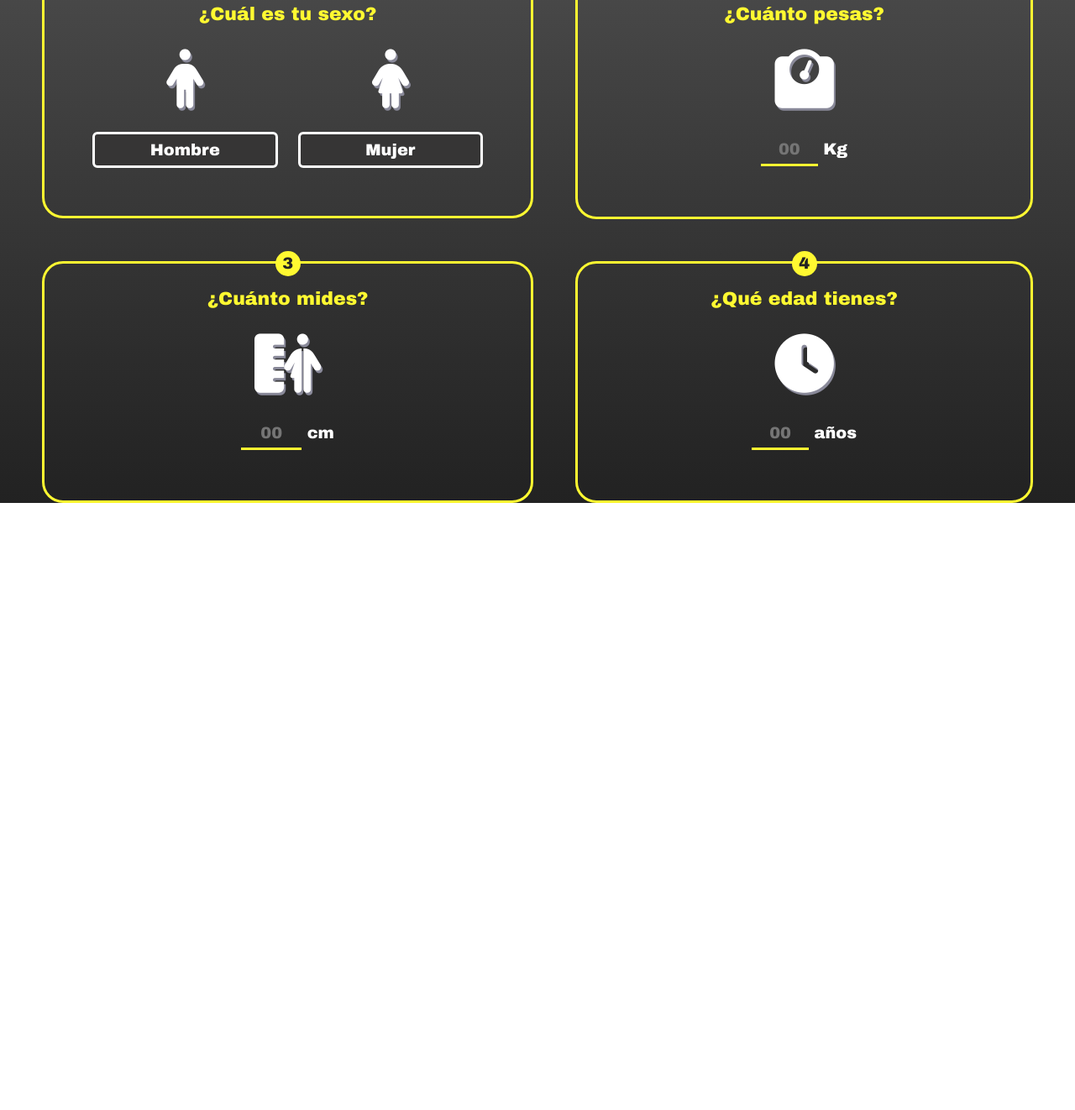
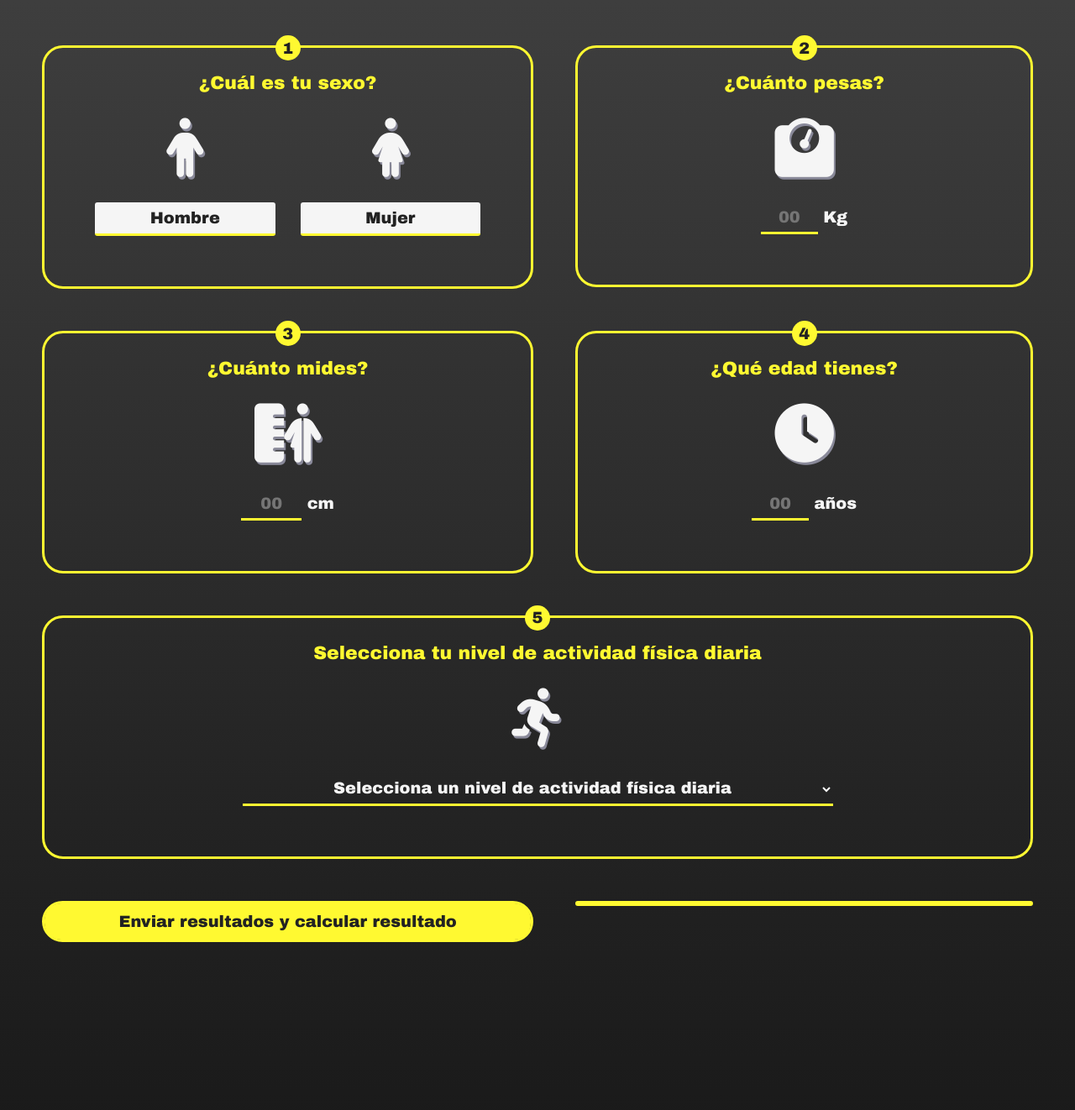
Before and after one commit to devdani672/BulkinetaP.P, a plain HTML site: page bulkineta2.0.html in a window 1280 px wide. Shown: the part 214-1536 px from the top of the page at 84% size. Before the commit the page ends 813 px from the top, so only its background shows below. Drawn offline with Linux system fonts and the light colour scheme.

Commit message:
pregunta 5 y submit

```diff
--- a/bulkineta2.0.css
+++ b/bulkineta2.0.css
@@ -1,5 +1,5 @@
 body {
-	background-image: linear-gradient(to top, #222222, #2e2e2e, #3b3b3b, #484848, #555555);
+	background-image: linear-gradient(to top, #000000, #161616, #242424, #343434, #444444);
 	margin: 0;
 	padding: 0;
 }
@@ -22,6 +22,7 @@ body {
 	height: 90px;
 	border-bottom-right-radius: 50px;
 	align-items: center;
+	box-shadow: 3px 3px 5px #000;
 }
 
 #logo {
@@ -52,10 +53,15 @@ body {
 
 h2, i, #kw{
 	font-size: 2rem;
-	color: #fff;
+	color: #F5F5F5;
 	text-align: center;
 	width: 100%;
-	text-shadow: 2px 3px 0px #898999 ;
+	text-shadow: 2px 3px 0px #898999;
+	font-style: italic;
+}
+
+h2, #kw {
+	margin: 70px 0 70px 0;
 }
 
 #kw1 {
@@ -85,13 +91,14 @@ h2, i, #kw{
 	border-radius: 25px;
 	border: 3px solid #fff931;
 	height: fit-content;
+		text-align: center;
 }
 
 .cc__pregunta:nth-child(odd) {
 	margin-left: 50px;
 }
 
-.cc__pregunta:nth-child(even) {
+.cc__pregunta:nth-child(even), .cc__pregunta:last-child  {
 	margin-right: 50px;
 }
 
@@ -137,19 +144,18 @@ input[type="radio"] {
 
 input[type="radio"] + label {
     display: inline-block;
-    color: #fff;
+    color: #222;
 	padding: 8px;
-	background: #363535;
+	background: #F5F5F5;
 	border-radius: 3px;
-	outline: 3px solid #fff;
     cursor: pointer;
     text-align: center;
+    border-bottom: 3px solid #fff931;
 
 }
 
 input[type="radio"]:checked + label, #hombre:hover, #mujer:hover{
-    color: #fff931;
-   	outline: 3px solid #fff931;
+   	background: #fff931;
 
 }
 
@@ -173,10 +179,6 @@ input[type="radio"]:checked + label, #hombre:hover, #mujer:hover{
 	margin: 30px 0 30px 0;
 }
 
-.cc__pregunta {
-	text-align: center;
-}
-
 #peso-input, #altura-input, #edad-input {
 	width: 10%;
 	text-align: center;
@@ -184,13 +186,13 @@ input[type="radio"]:checked + label, #hombre:hover, #mujer:hover{
 	outline: none;
 	border: none;
 	border-bottom: 3px solid #fff931;
-	color: #fff;
+	color: #F5F5F5;
 	margin-bottom: 60px;
 	padding: 7px;
 }
 
 #respuestas-text {
-	color: #fff;
+	color: #F5F5F5;
 }
 
 #ico4-container {
@@ -200,3 +202,51 @@ input[type="radio"]:checked + label, #hombre:hover, #mujer:hover{
 
 
 	/*PREGUNTA 5 */
+
+
+.cc__pregunta:nth-child(5) {
+	grid-column: 1 / 3;
+	margin-right: 50px;
+}
+
+#actividad {
+	text-align: center;
+	background: transparent;
+	outline: none;
+	border: none;
+	border-bottom: 3px solid #fff931;
+	color: #F5F5F5;
+	margin-bottom: 60px;
+	padding: 7px;
+}
+
+#actividad-opciones {
+	text-align: left;
+}
+
+
+	/* BOTON SUBMIT */
+
+
+.cc__pregunta:nth-child(6) {
+	margin: 0 0 0 50px;
+}
+
+ .cc__pregunta:last-child {
+ 	margin: 0 50px 1000px 0;
+ }
+
+ #form__submit {
+ 	padding: 8px;
+ 	background: #fff931;
+ 	width: 100%;
+ 	height: 100%;
+ 	outline: none;
+ 	border: 3px solid #fff931;
+ 	border-radius: 20px;
+ 	cursor: pointer;
+
+ 	&:hover {
+ 		opacity: .8;
+ 	}
+ }
--- a/bulkineta2.0.html
+++ b/bulkineta2.0.html
@@ -23,7 +23,7 @@
 <!-- FORMULARIO CALCULADORA -->
 
 
-<h2><i>Calculadora de <span id="kw1">Kcals</span></i></h2>
+<h2>Calculadora de <span id="kw1">Kcals</span></h2>
 
 <article id="cc">
 
@@ -90,6 +90,41 @@
 		<span id="respuestas-text">años</span>
 	</section>
 
+
+	<!-- QUINTA PREGUNTA -->
+
+
+	<section class="cc__pregunta">
+		<div id="ico-container"><span id="ico">5</span></div>
+		<h4>Selecciona tu nivel de actividad física diaria</h4>
+
+		<i class="fa-solid fa-person-running ico3"></i>
+		<select id="actividad">
+			<option value="" disabled="" selected="">Selecciona un nivel de actividad física diaria</option>
+					<option class="actividad-opciones" value="1.2">Sedentario</option>
+					<option class="actividad-opciones" value="1.375">Actividad ligera: Ejercicio ligero 1-3 veces por semana</option>
+					<option class="actividad-opciones" value="1.55">Actividad moderada: Ejercicio moderado 3-5 veces por semana</option>
+					<option class="actividad-opciones" value="1.725">Actividad intensa: Ejercicio intenso 6-7 veces por semana </option>
+					<option class="actividad-opciones" value="1.9">Actividad muy intensa: Ejercicio muy intenso a diario </option>
+			</select>
+	</section>
+
+
+	<!-- BOTON SUBMIT -->
+
+
+	<section class="cc__pregunta">
+		<button id="form__submit" onclick="mostrarResultados()">Enviar resultados y calcular resultado</button>
+	</section>
+
+
+	<!-- RESULTADDO -->
+
+	<section class="cc__pregunta">
+
+	</section>
+
+
 </article>
 
 </body>
```
